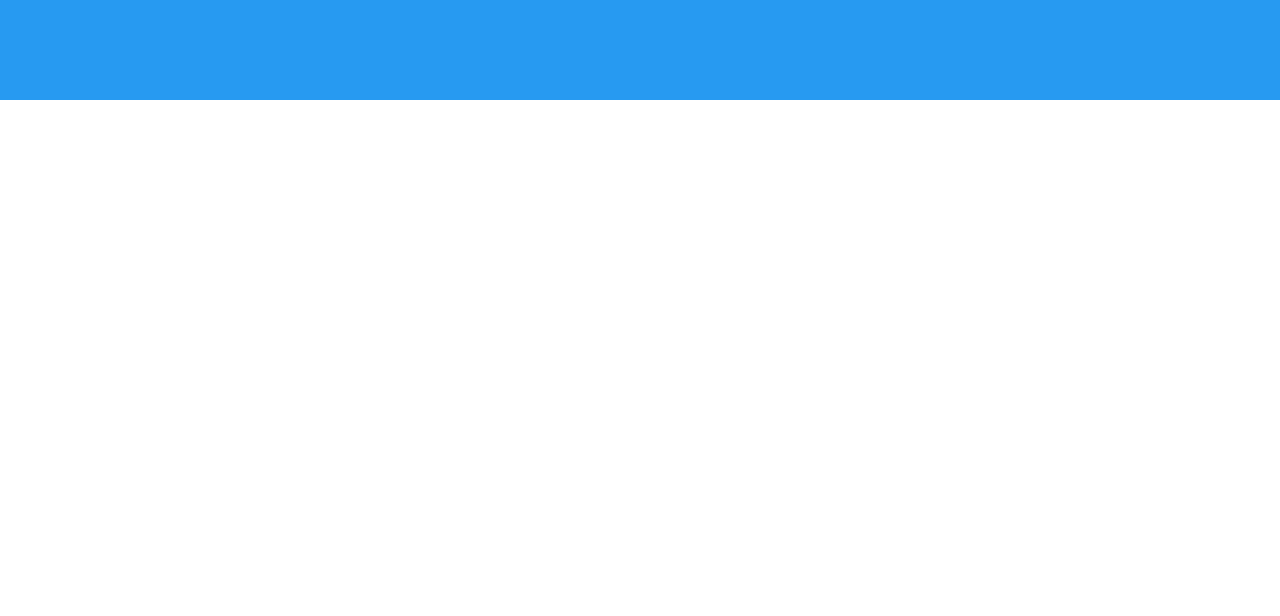
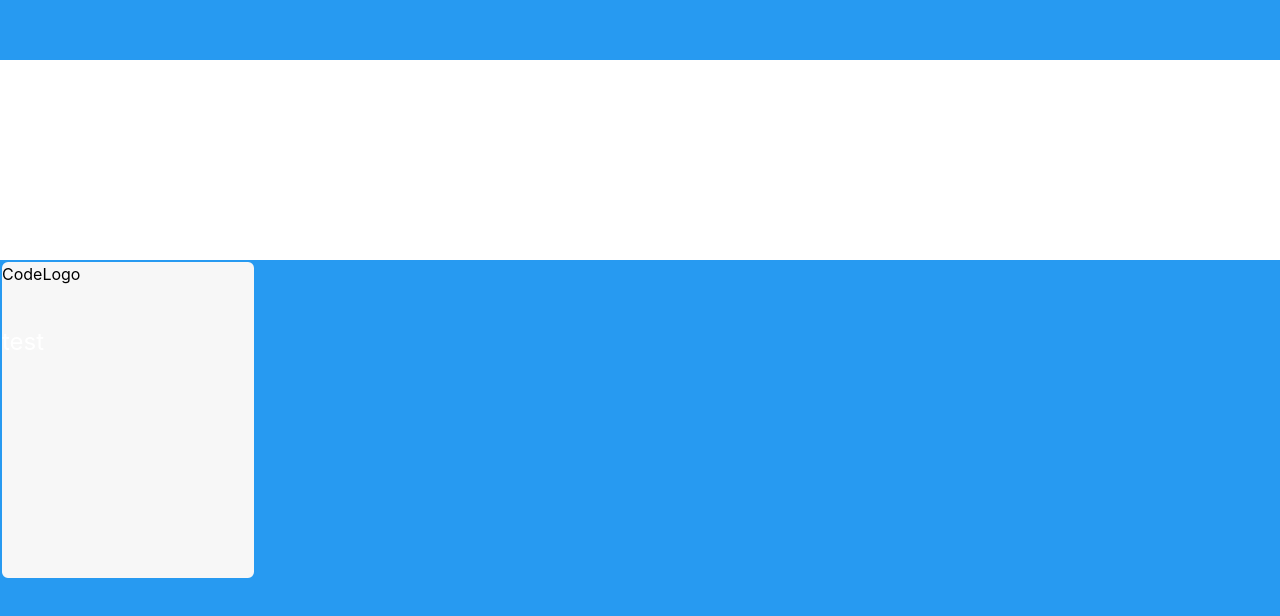
Before and after one commit to bintangpr/new-personal-web, a React (Create React App) app: page / in a window 1280 px wide. Shown: the part 1340-1956 px from the top of the page. Before the commit the page ends 1600 px from the top, so only its background shows below. Built offline with nearby package versions, Linux system fonts and the light colour scheme.

Commit message:
card first

```diff
--- a/src/App.js
+++ b/src/App.js
@@ -1,11 +1,13 @@
 import Main from "./Section/main";
 import Profile from "./Section/profile";
+import Test from "./Section/test";
 
 function App() {
   return (
     <div>
       <Main />
       <Profile />
+      <Test />
     </div>
   );
 }
--- a/src/Section/profile.js
+++ b/src/Section/profile.js
@@ -2,13 +2,13 @@
 function profile() {
     return (
       <div>
-        <div className="h-4/5screen bg-blue pt-16">
+        <div className="h-3/4screen bg-blue pt-16">
           <div className="w-4/5 mx-auto">
             <h1 className="text-white text-medium text-2xl pt-10">MY PROFILE</h1>
             <p className="text-white my-20 text-medium text-xl">My name is Muhammad Bintang Prabowo im 20 years old, i am a undergraduated student at informatics engineering Brawijaya University im a self-driven individual with great ambition and a will to do my best at everything I undertake. Possesses excellent interpersonal skills, good communication and has the ability to relate well to people from all backgrounds, being able to work under pressure whilst still retaining a good sense of humour even when facing adversity. </p>
           </div>
         </div>
-        <div className="h-1/5screen bg-white">
+        <div className="h-1/4screen bg-white">
 
         </div>
       </div>
--- /dev/null
+++ b/src/Section/test.js
@@ -0,0 +1,12 @@
+import Card from "../component/card";
+import {ReactComponent as CodeLogo} from '../img/CodeLogo.svg';
+function profile() {
+    return (
+      <div className="h-screen bg-blue">
+        <Card name="CodeLogo"/>
+      </div>
+
+    );
+  }
+
+  export default profile;
--- /dev/null
+++ b/src/component/card.js
@@ -0,0 +1,16 @@
+import PreviousMap from 'postcss/lib/previous-map';
+import React from 'react';
+import {ReactComponent as CodeLogo} from '../img/CodeLogo.svg';
+
+function card(props) {
+    return (
+      <div className='h-2/5screen bg-bonewhite w-64 border-2 rounded-lg border-blue' >
+          <div>
+              {props.name}
+          </div>
+         <h1 className="text-white text-medium text-2xl pt-10">test</h1>
+      </div>
+    );
+  }
+
+  export default card;
--- a/tailwind.config.js
+++ b/tailwind.config.js
@@ -19,7 +19,7 @@ module.exports = {
       lightgreen: '#23B5D3',
       blue: '#279AF1',
       red:'#EA526F',
-      whitebone:'#F7',
+      bonewhite:'#F7F7F7',
     },
     spacing: {
       px: '1px',
@@ -56,8 +56,10 @@ module.exports = {
       ...theme('spacing'),
       full: '100%',
       screen: '100vh',
-      '4/5screen': '80vh',
-      '1/5screen': '20vh',
+      '3/4screen': '75vh',
+      '1/4screen': '25vh',
+      '3/10screen': '30vh',
+      '2/5screen': '40vh',
       '1/2': '50%',
     }),
 
```
Also changed, not shown: src/img/CodeLogo.svg (added).
